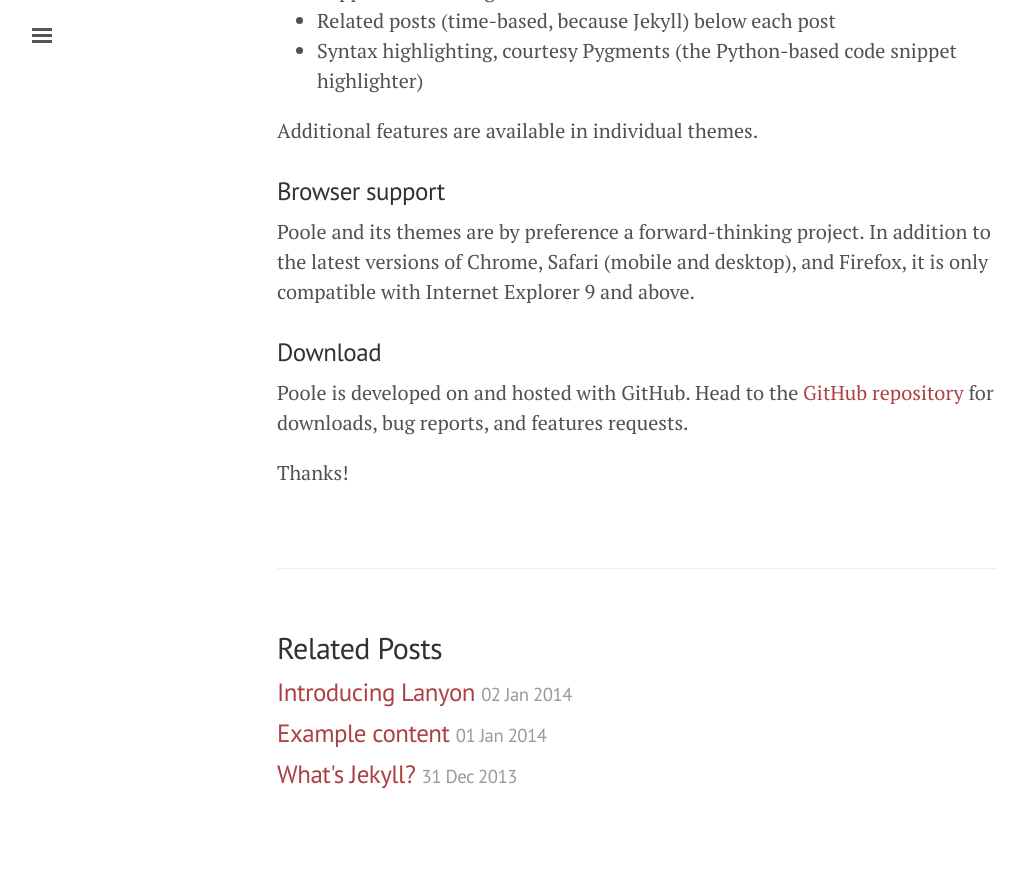
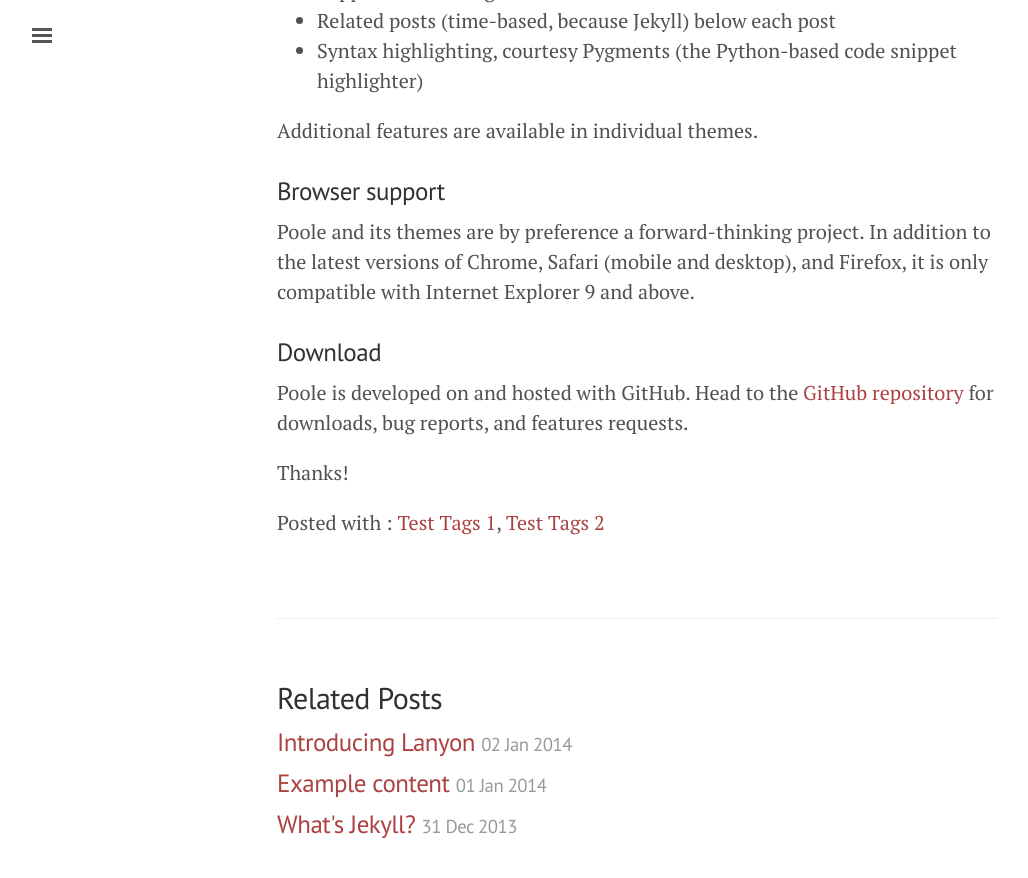
Before and after one commit to BSteinmetz/BSteinmetz.github.io, a Jekyll site: the page built from _posts/2014-01-02-introducing-poole.md, in a window 1280 px wide and 900 px high, scrolled down 1040 px. Shown: the top 878 px of the window, without its empty margins (3-1031 px from the left). Built offline with Jekyll 4.4.1, drawn with Linux system fonts in a browser that asks for light colours; before the commit the page ends 1890 px from its top, so only the background shows below that.

Commit message:
Working on showing tags at the bottom of posts. Needs more work, but it is a start.

```diff
--- /dev/null
+++ b/_data/tags.yml
@@ -0,0 +1,5 @@
+- slug: test
+  name: Test Tags 1
+
+- slug: test2
+  name: Test Tags 2
--- a/_layouts/post.html
+++ b/_layouts/post.html
@@ -1,11 +1,29 @@
 ---
 layout: default
 ---
+{% assign post = page %}
+{% if post.tags.size > 0 %}
+    {% capture tags_content %}Posted with {% if post.tags.size == 1 %}<i class="fa fa-tag"></i>{% else %}<i class="fa fa-tags"></i>{% endif %}: {% endcapture %}
+    {% for post_tag in post.tags %}
+        {% for data_tag in site.data.tags %}
+            {% if data_tag.slug == post_tag %}
+                {% assign tag = data_tag %}
+            {% endif %}
+        {% endfor %}
+        {% if tag %}
+            {% capture tags_content_temp %}{{ tags_content }}<a href="/tag/{{ tag.slug }}/">{{ tag.name }}</a>{% if forloop.last == false %}, {% endif %}{% endcapture %}
+            {% assign tags_content = tags_content_temp %}
+        {% endif %}
+    {% endfor %}
+{% else %}
+    {% assign tags_content = '' %}
+{% endif %}
 
 <div class="post">
   <h1 class="post-title">{{ page.title }}</h1>
   <span class="post-date">{{ page.date | date_to_string }}</span>
   {{ content }}
+  <p id="post-meta">{{ tags_content }}</p>
 </div>
 
 <div class="related">
--- a/_posts/2014-01-02-introducing-poole.md
+++ b/_posts/2014-01-02-introducing-poole.md
@@ -1,6 +1,8 @@
 ---
 layout: post
 title: Introducing Poole
+category: test
+tags: [test, test2]
 ---
 
 *The Strange Case of Dr. Jekyll and Mr. Hyde* tells the story of a lawyer investigating the connection of two persons, Dr. Henry Jekyll and Mr. Edward Hyde. Chief among the novel's supporting cast is a man by the name of Mr. Poole, Dr. Jekyll's loyal butler.
```
Also changed, not shown: _layouts/by_tag.html (added, +10 -0 lines), tag/test.md (added, +5 -0 lines), tag/test2.md (added, +5 -0 lines).
